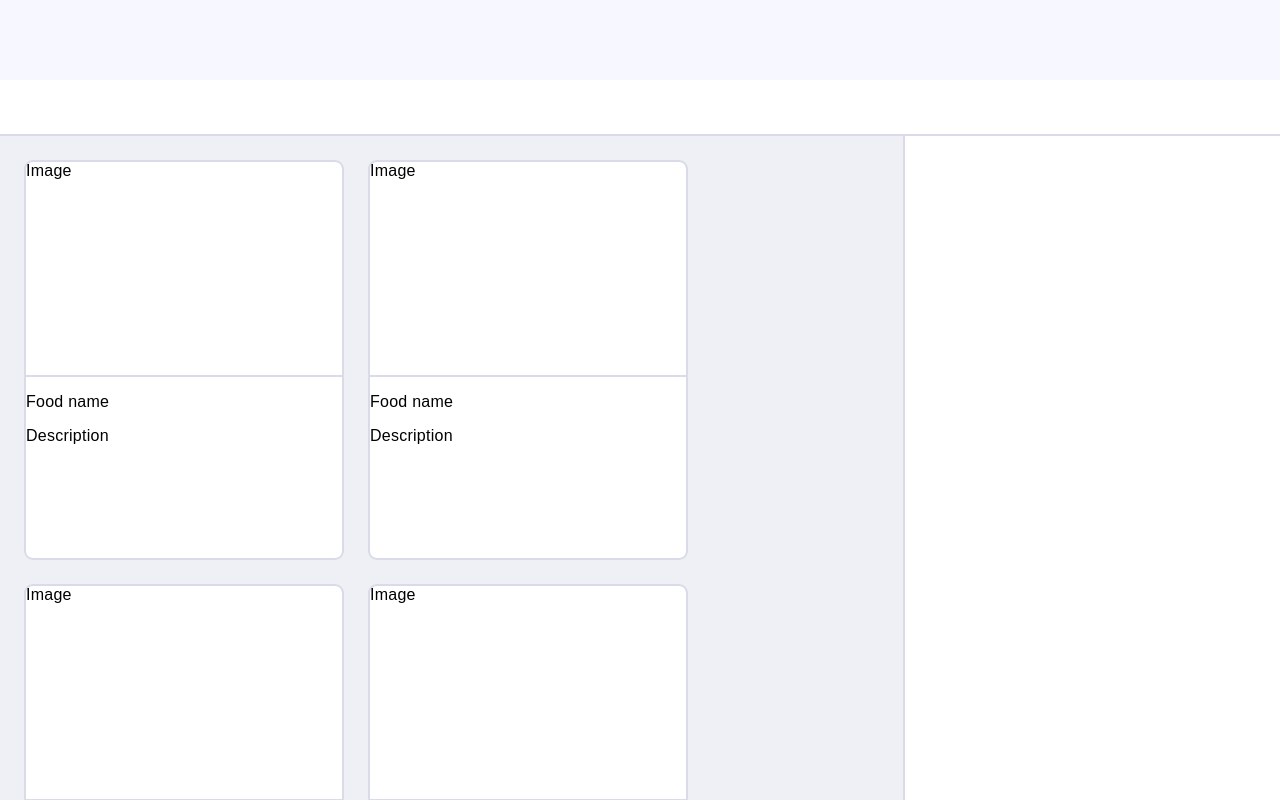
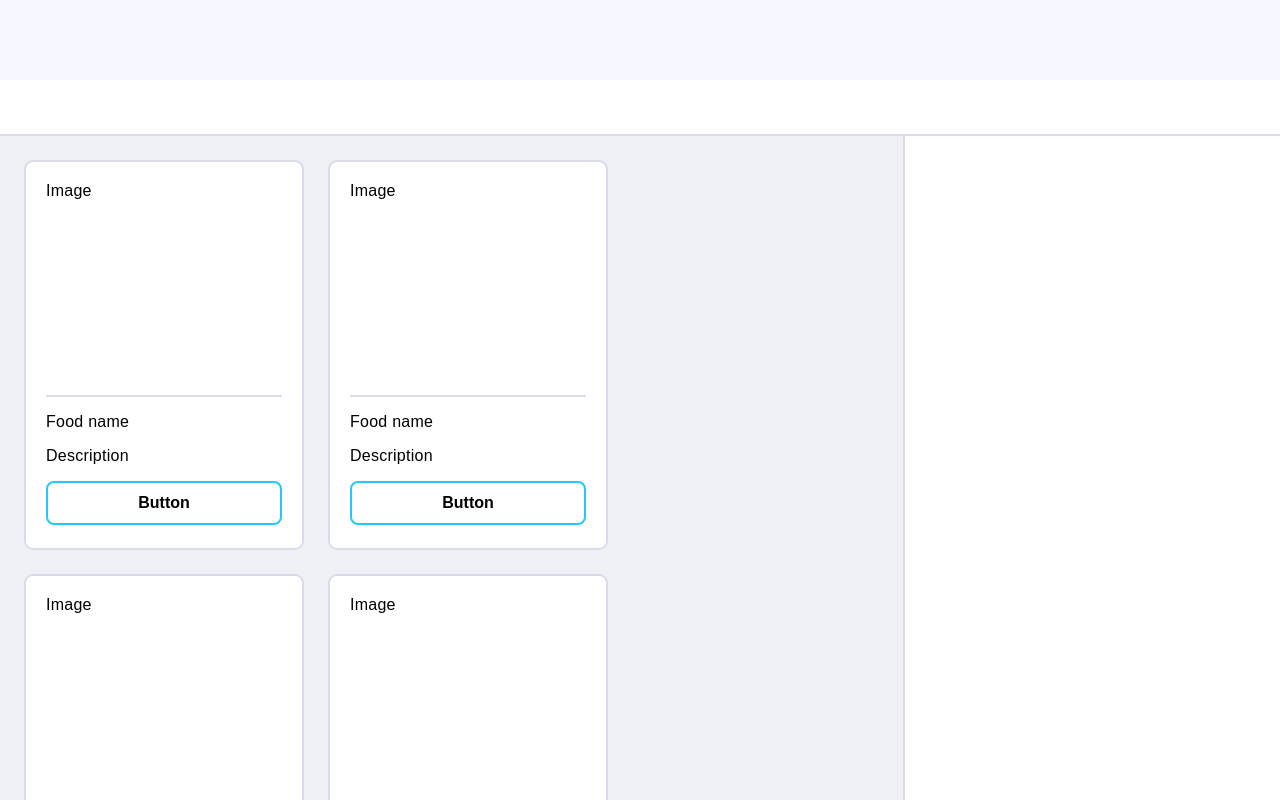
Before and after one commit to AngieCabanillas/food-routine, a React (Create React App) app: page / in a window 1280 px wide. Built offline with nearby package versions, Linux system fonts and the light colour scheme.

Commit message:
chore: :art: Actualizando estilos de card

```diff
--- a/src/ui/Card/Card.tsx
+++ b/src/ui/Card/Card.tsx
@@ -1,9 +1,10 @@
 import styled from "styled-components";
+import Button from "../Button";
 import Container from "../Container";
 
 const Card = () => {
   return (
-    <StyledCard width="320px" height="400px" backgroundColor="#fff">
+    <StyledCard width="280px" height="390px" backgroundColor="#fff">
       <Container className="card__image" width="100%" height="215px">
         Image
       </Container>
@@ -11,6 +12,7 @@ const Card = () => {
         <p>Food name</p>
         <p>Description</p>
       </Container>
+      <Button title="Button" />
     </StyledCard>
   );
 };
@@ -20,6 +22,7 @@ export default Card;
 const StyledCard = styled(Container)`
   border: 2px solid #d9dbe9;
   border-radius: 9px;
+  padding: 20px;
 
   .card__image {
     border-bottom: 2px solid #d9dbe9;
```
